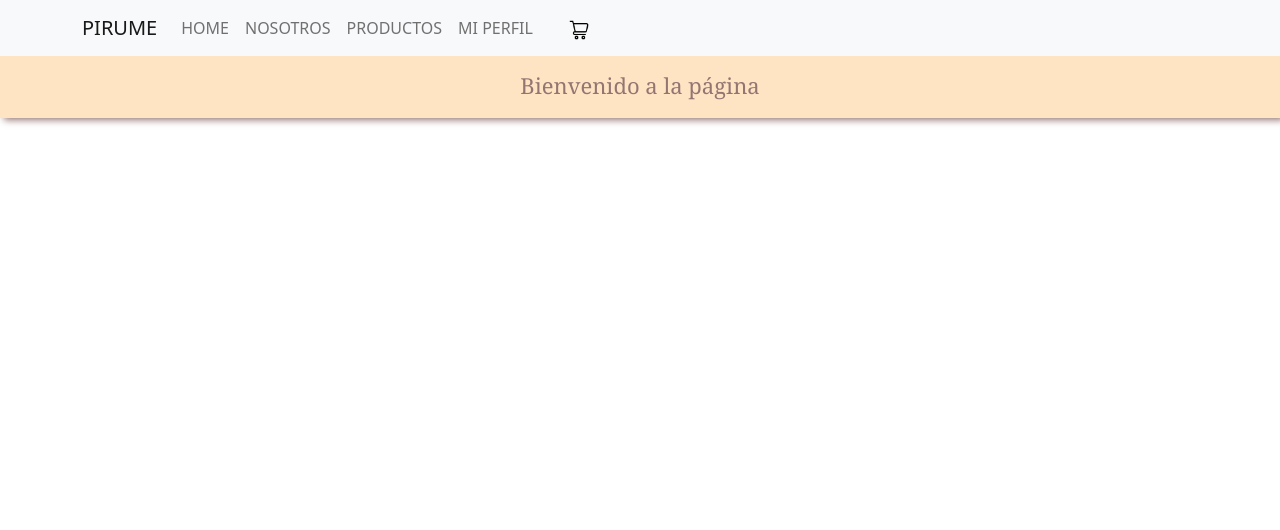
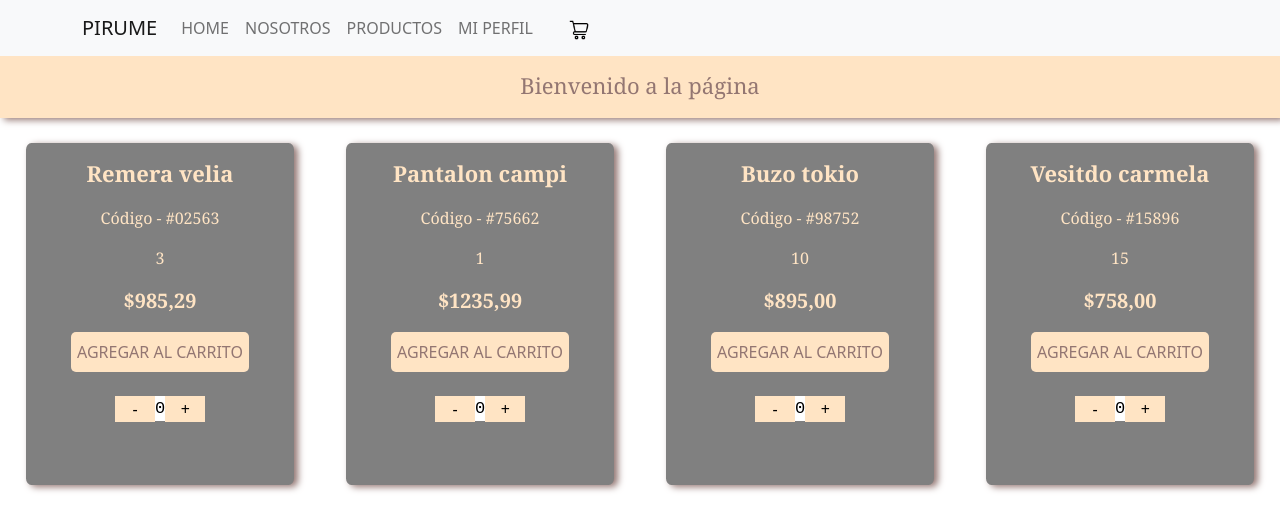
Before and after one commit to RomiBettiol/romina-bettiol, a React (Create React App) app: page / in a window 1280 px wide. Shown: the top 530 px of the page. Built offline with nearby package versions, Linux system fonts and the light colour scheme.

Commit message:
Commit desafío 5

```diff
--- a/src/App.js
+++ b/src/App.js
@@ -1,6 +1,8 @@
 import './App.css';
+import React, {useState, useEffect} from "react";
 import NavBar from './components/NavBar/NavBar';
 import ItemListContainer from './components/ItemListContainer/ItemListContainer';
+import ListaDeProductos from './components/ListaDeProductos/ListaDeProductos';
 
 function App() {
   return (
@@ -8,6 +10,7 @@ function App() {
     <>
       <NavBar />
       <ItemListContainer greeting = "Bienvenido a la página" />
+      <ListaDeProductos />
     </>
 
   );
--- /dev/null
+++ b/src/components/ListaDeProductos/ListaDeProductos.css
@@ -0,0 +1,6 @@
+.seccionProductos{
+    display: flex;
+    flex-direction: row;
+    justify-content: space-between;
+    margin-top: 2%;
+}
--- /dev/null
+++ b/src/components/ListaDeProductos/ListaDeProductos.jsx
@@ -0,0 +1,20 @@
+import react, {useState} from "react";
+import Producto from "./Producto";
+import "./ListaDeProductos.css";
+
+export default function ListaDeProductos(){
+
+    const [arrayDeProductos, setArrayDeProductos] = useState([{nombre: 'Remera velia', codigo: 'Código - #02563', stock: 3, precio: '$985,29'},
+                                                              {nombre: 'Pantalon campi', codigo: 'Código - #75662', stock: 1, precio: '$1235,99'},
+                                                              {nombre: 'Buzo tokio', codigo: 'Código - #98752', stock: 10, precio: '$895,00'},
+                                                              {nombre: 'Vesitdo carmela', codigo: 'Código - #15896', stock: 15, precio: '$758,00'},]);
+    return(
+        <>
+            <section className="seccionProductos">
+                {
+                    arrayDeProductos.map(item => <Producto item={item}/>)
+                }
+            </section>
+        </>
+    )
+}
--- /dev/null
+++ b/src/components/ListaDeProductos/MasMenos.jsx
@@ -0,0 +1,30 @@
+import react, {useState} from "react";
+
+export default function MasMenos({tope}){
+
+    const [cantidad, setCantidad]  = useState(0);
+
+    function sumar(){
+
+        if(cantidad < tope ) setCantidad(cantidad + 1);
+    }
+
+    function restar(){
+
+        if(cantidad > 0) setCantidad(cantidad - 1)
+    }
+
+    return(
+        <>
+        <br />
+            <div className="cantidadDiv">
+                <span><button onClick={()=>restar()} className="signo">-</button></span>
+                <p className="cant">{cantidad}</p>
+                <span><button onClick={()=>sumar()} className="signo">+</button></span>
+            </div>
+        <br />
+        <br />
+        </>
+    )
+
+}
--- /dev/null
+++ b/src/components/ListaDeProductos/Producto.css
@@ -0,0 +1,64 @@
+.contenedorProductos{
+    width: 30%;
+    background-color: gray;
+    margin-left: 2%;
+    margin-right: 2%;
+    border-radius: 2%;
+    display: flex;
+    flex-direction: column;
+    align-items: center;
+    box-shadow: 4px 2px 7px #937672;
+}
+
+.parrafoPrincipal{
+    color: bisque;
+    font-weight: 600;
+    text-align: center;
+    margin-top: 5%;
+}
+
+.parrafoProducto{
+    color: bisque;
+    font-size: 16px;
+    text-align: center;
+}
+
+.parrafoPrecio{
+    color: bisque;
+    text-align: center;
+    font-size: 20px;
+    font-weight: 600;
+}
+
+.carrito{
+    background-color: bisque;
+    color: #937672;
+    border-radius: 5px;
+    border: none;
+    height: 40px;
+}
+
+.contador{
+    width: 90px;
+}
+
+.signo{
+    background-color: bisque;
+    border: none;
+    width: 40px;
+}
+
+.cantidadDiv{
+    display: flex;
+    flex-direction: row;
+    width: 80%;
+}
+
+.cant{
+    background-color: white;
+    color: black;
+    font-size: 17px;
+    width: 40px;
+    text-align: center;
+    font-family: 'Courier New', Courier, monospace;
+}
--- /dev/null
+++ b/src/components/ListaDeProductos/Producto.jsx
@@ -0,0 +1,27 @@
+import React from "react";
+import MasMenos from "./MasMenos";
+import "./Producto.css";
+
+export default function Producto ({item}){
+
+    function onAdd(){
+        //alert(item.nombre + ' ' + item.stock);
+
+
+    }
+
+    return(
+        <>
+            <div className="contenedorProductos">
+                <p className="parrafoPrincipal">{item.nombre}</p>
+                <p className="parrafoProducto">{item.codigo}</p>
+                <p className="parrafoProducto">{item.stock}</p>
+                <p className="parrafoPrecio">{item.precio}</p>
+                <button className="carrito" onClick={()=>onAdd()}>AGREGAR AL CARRITO</button>
+                <div className="contador">
+                    <MasMenos tope={item.stock} />
+                </div>
+            </div>
+        </>
+    )
+}
--- a/src/components/NavBar/NavBar.jsx
+++ b/src/components/NavBar/NavBar.jsx
@@ -25,7 +25,3 @@ export default function NavBar(){
     );
 
 }
-
-function ItemListContainer (){
-
-}
```
